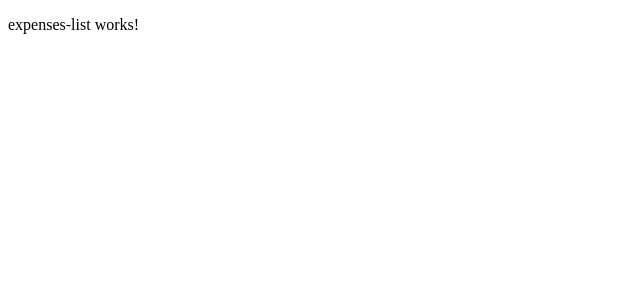
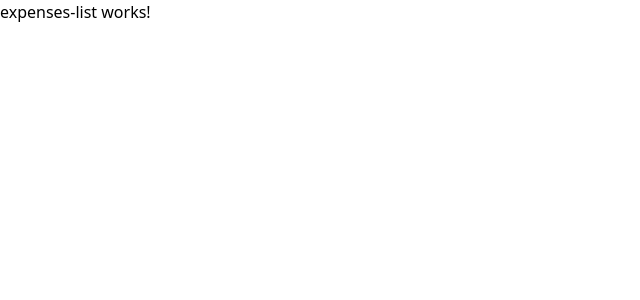
Before and after one commit to IvanKarleone/home-budget, an Angular app: page /expenses-list in a window 1280 px wide. Shown: the top 300 px of the page, without its empty margins (0-640 px from the left). Built offline with nearby package versions, Linux system fonts and the light colour scheme.

Commit message:
add tailwindcss package

```diff
--- a/package.json
+++ b/package.json
@@ -2,7 +2,6 @@
   "name": "expenses",
   "version": "0.0.0",
   "scripts": {
-    "ng": "ng",
     "start": "ng serve",
     "build": "ng build",
     "watch": "ng build --watch --configuration development",
@@ -27,12 +26,15 @@
     "@angular/cli": "^18.1.4",
     "@angular/compiler-cli": "^18.1.0",
     "@types/jasmine": "~5.1.0",
+    "autoprefixer": "^10.4.20",
     "jasmine-core": "~5.1.0",
     "karma": "~6.4.0",
     "karma-chrome-launcher": "~3.2.0",
     "karma-coverage": "~2.2.0",
     "karma-jasmine": "~5.1.0",
     "karma-jasmine-html-reporter": "~2.1.0",
+    "postcss": "^8.4.47",
+    "tailwindcss": "^3.4.14",
     "typescript": "~5.5.2"
   }
 }
--- a/src/app/app.component.html
+++ b/src/app/app.component.html
@@ -1 +1,3 @@
+<h1 class="sr-only">Expenses</h1>
+
 <router-outlet></router-outlet>
--- a/src/styles.scss
+++ b/src/styles.scss
@@ -0,0 +1,2 @@
+@tailwind base;
+@tailwind utilities;
--- /dev/null
+++ b/tailwind.config.js
@@ -0,0 +1,8 @@
+/** @type {import('tailwindcss').Config} */
+module.exports = {
+  content: ["./src/**/*.{html,ts}"],
+  theme: {
+    extend: {},
+  },
+  plugins: [],
+};
```
Also changed, not shown: 1 other file (tests, documents, lock files or other folders).
